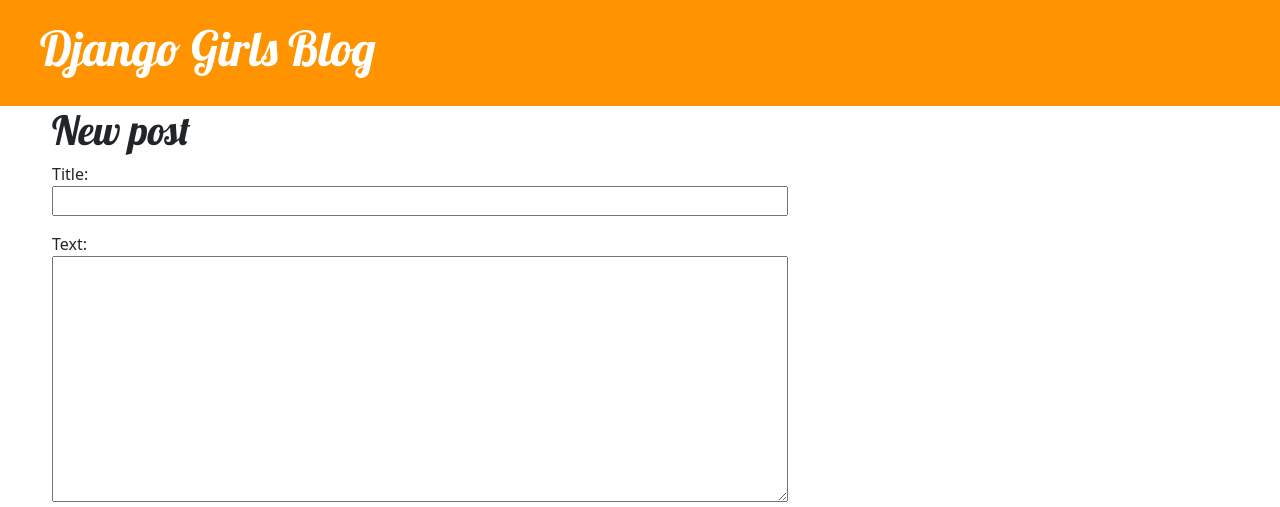
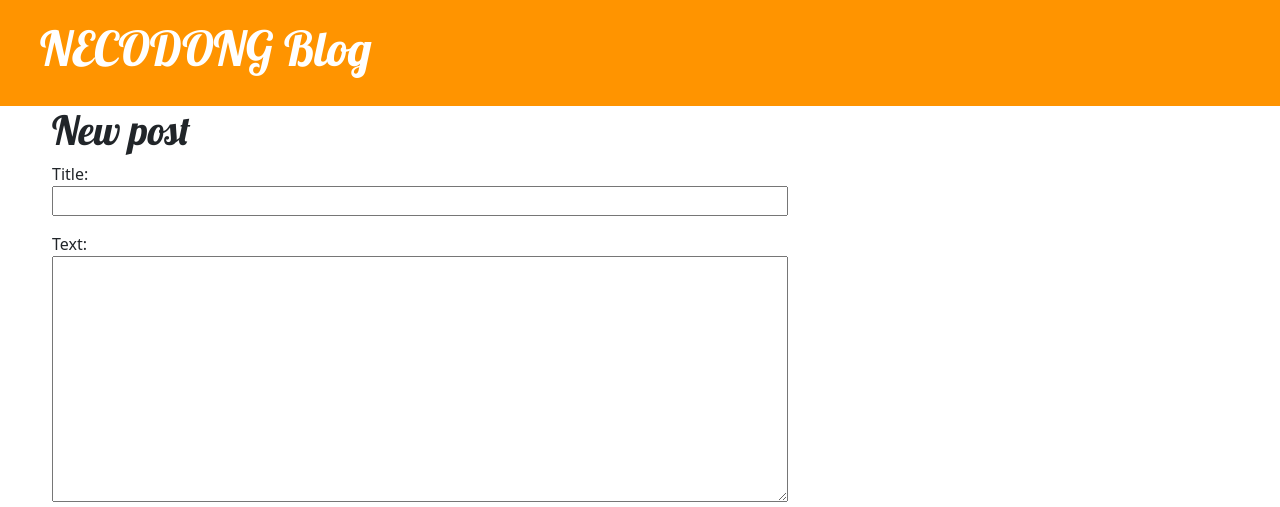
Before and after one commit to necodong/ndc-challenge-blog, a Django app: page /post/new/ in a window 1280 px wide. Shown: the top 507 px of the page. Run offline with Django 4.2, Linux system fonts and the light colour scheme.

Commit message:
openai 설치 추가

```diff
--- a/blog/templates/blog/base.html
+++ b/blog/templates/blog/base.html
@@ -4,7 +4,7 @@
   <head>
     <meta charset="utf-8">
     <meta name="viewport" content="width=device-width, initial-scale=1">
-    <title>장고 걸스 블로그</title>
+    <title>네코동 블로그</title>
     <link href="https://cdn.jsdelivr.net/npm/bootstrap@5.3.0-alpha3/dist/css/bootstrap.min.css" rel="stylesheet" integrity="sha384-KK94CHFLLe+nY2dmCWGMq91rCGa5gtU4mk92HdvYe+M/SXH301p5ILy+dN9+nJOZ" crossorigin="anonymous">
     <link rel="stylesheet" href="{% static 'css/blog.css' %}">
     <link href="//fonts.googleapis.com/css?family=Lobster&subset=latin,latin-ext" rel="stylesheet" type="text/css">
@@ -15,7 +15,7 @@
         {% if user.is_authenticated %}
         <a href="{% url 'post_new' %}" class="top-menu"><i class="bi bi-plus-square"></i></a>
         {% endif %}
-        <h1><a href="/">Django Girls Blog</a></h1>
+        <h1><a href="/">NECODONG Blog</a></h1>
     </div>
 
     <div class="content container">
--- a/requirements.txt
+++ b/requirements.txt
@@ -1,3 +1,4 @@
 asgiref==3.6.0
 Django==4.2
 sqlparse==0.4.3
+openai
```
